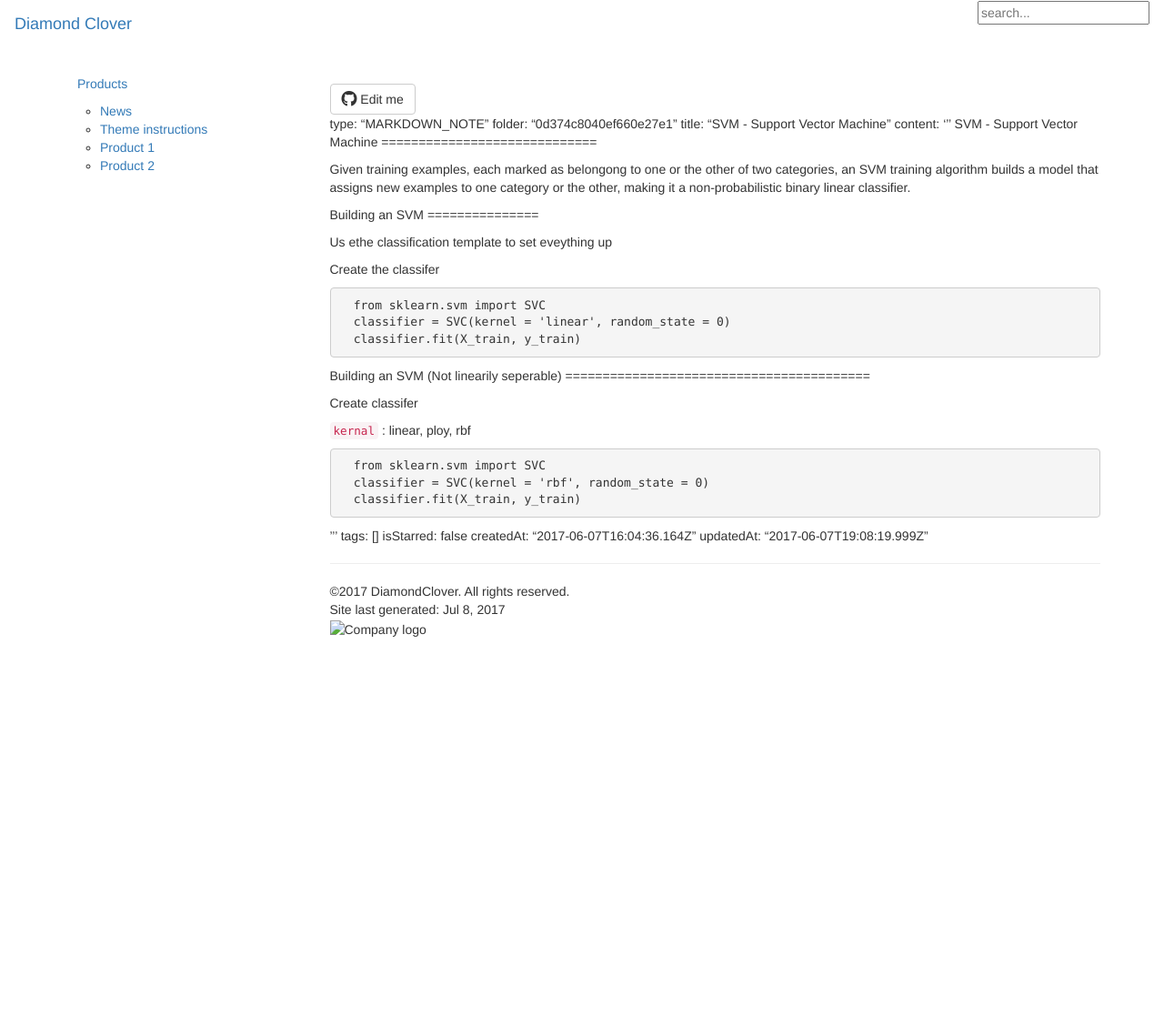
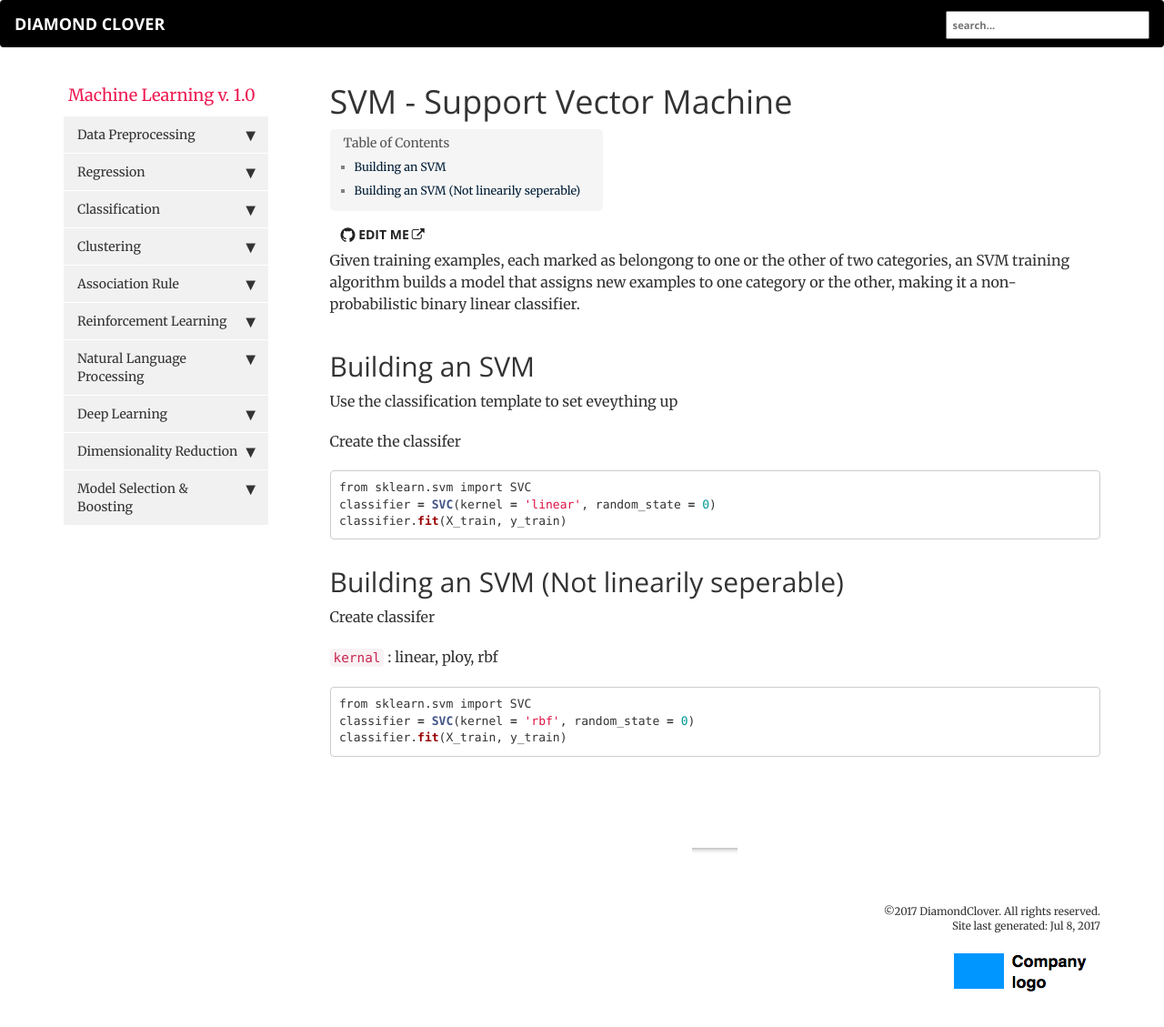
Before and after one commit to WolfOfTheNorth/diamondclover, a Jekyll site: the page built from pages/Machine Learning/SVM.md, in a window 1280 px wide and 1176 px high. Shown: the top 1129 px of the window at 91% size. Built offline with Jekyll 4.4.1, drawn with Linux system fonts in a browser that asks for light colours; nearby versions of some CDN libraries; our own code applies the rules of GitHub Pages for plain Markdown files; library files that are not in the unit come from our copies; comment, search, counter and statistics services are not loaded.

Commit message:
fixes miinor

```diff
--- a/pages/Machine Learning/SVM.md
+++ b/pages/Machine Learning/SVM.md
@@ -1,39 +1,34 @@
-type: "MARKDOWN_NOTE"
-folder: "0d374c8040ef660e27e1"
-title: "SVM - Support Vector Machine"
-content: '''
-  SVM - Support Vector Machine
-  =============================
+---
+title: SVM - Support Vector Machine
+sidebar: machine_sidebar
+permalink: svm.html
+folder: Machine Learning
+---
 
-  Given training examples, each marked as belongong to one or the other of two categories, an SVM training algorithm builds a model that assigns new examples to one category or the other, making it a non-probabilistic binary linear classifier.
+<script src="https://cdnjs.cloudflare.com/ajax/libs/mathjax/2.7.0/MathJax.js?config=TeX-AMS-MML_HTMLorMML" type="text/javascript"></script>
 
-  Building an SVM
-  ===============
+Given training examples, each marked as belongong to one or the other of two categories, an SVM training algorithm builds a model that assigns new examples to one category or the other, making it a non-probabilistic binary linear classifier.
 
-  Us ethe classification template to set eveything up
+## Building an SVM
 
-  Create the classifer
+Use the classification template to set eveything up
 
-  ~~~ python
-  from sklearn.svm import SVC
-  classifier = SVC(kernel = 'linear', random_state = 0)
-  classifier.fit(X_train, y_train)
-  ~~~
+Create the classifer
 
-  Building an SVM (Not linearily seperable)
-  =========================================
+~~~ python
+from sklearn.svm import SVC
+classifier = SVC(kernel = 'linear', random_state = 0)
+classifier.fit(X_train, y_train)
+~~~
 
-  Create classifer
+## Building an SVM (Not linearily seperable)
 
-  `kernal` : linear, ploy, rbf
+Create classifer
 
-  ~~~ python
-  from sklearn.svm import SVC
-  classifier = SVC(kernel = 'rbf', random_state = 0)
-  classifier.fit(X_train, y_train)
-  ~~~
-'''
-tags: []
-isStarred: false
-createdAt: "2017-06-07T16:04:36.164Z"
-updatedAt: "2017-06-07T19:08:19.999Z"
+`kernal` : linear, ploy, rbf
+
+~~~ python
+from sklearn.svm import SVC
+classifier = SVC(kernel = 'rbf', random_state = 0)
+classifier.fit(X_train, y_train)
+~~~
```
Also changed, not shown: pages/Machine Learning/NaiveBayesTheorem.md (+17 -19 lines), 1 other file.
